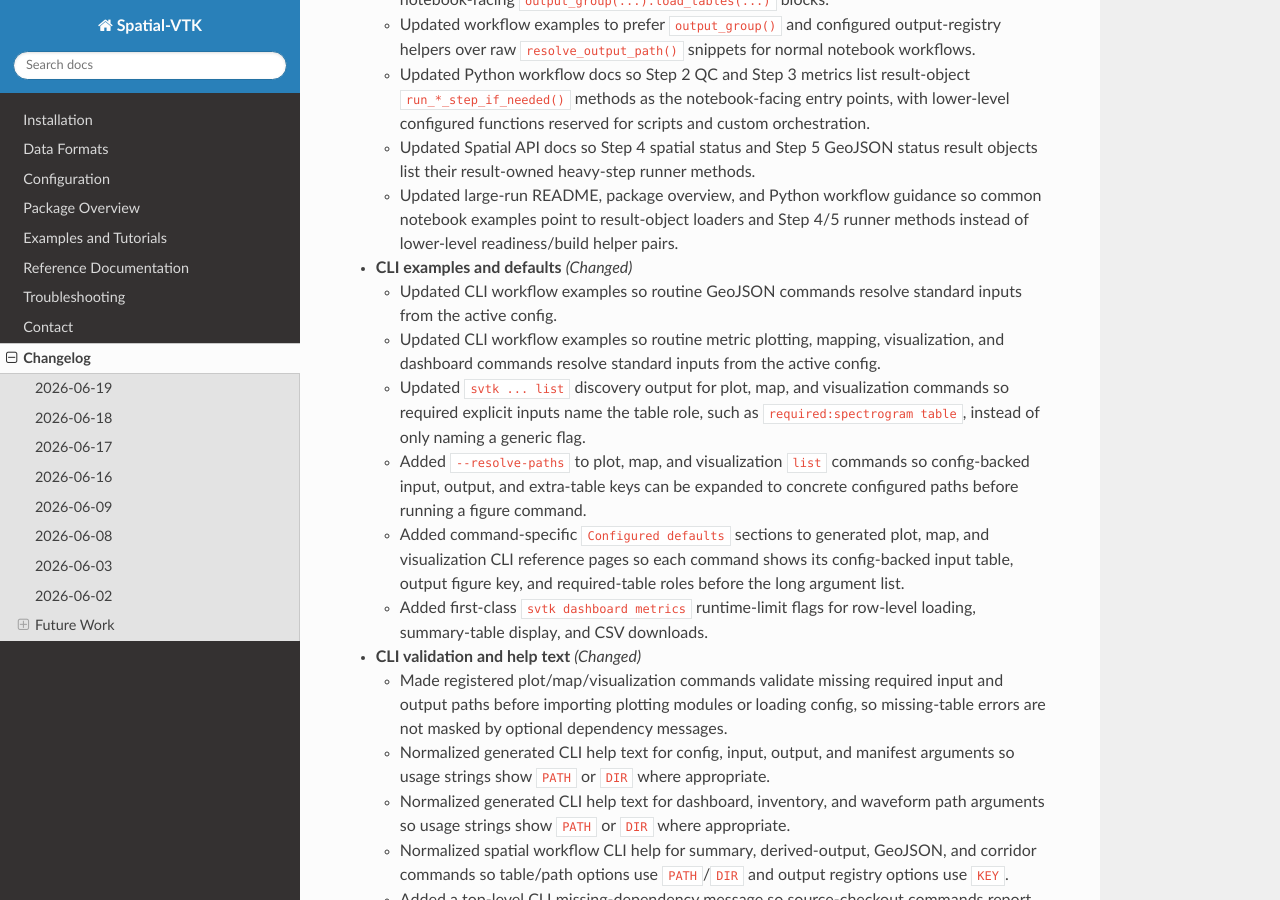
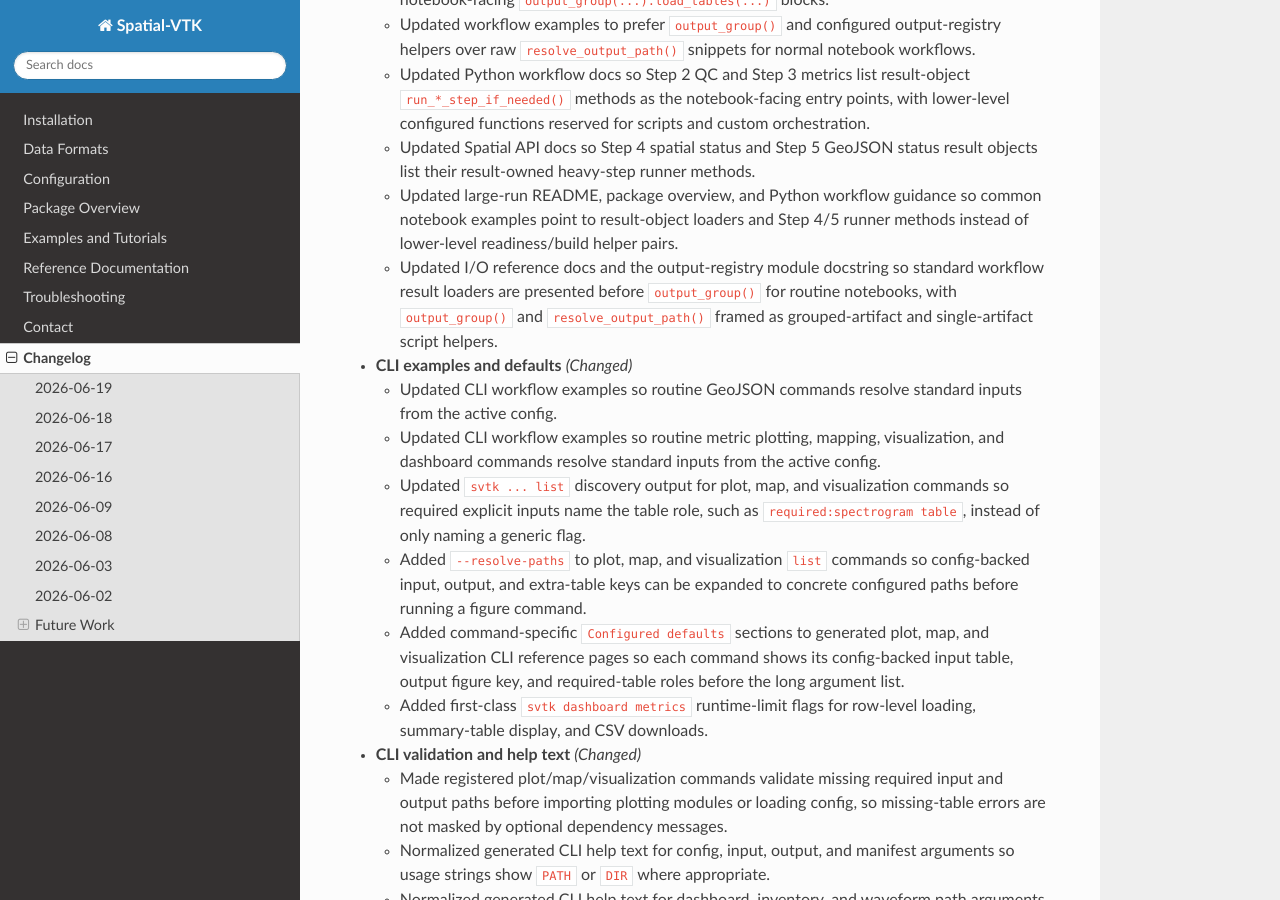
Before and after one commit to bcbirkel/spatial-vtk, a Sphinx documentation site: the page built from docs/changelog.rst, in a window 1280 px wide and 900 px high, scrolled down 4177 px. Built offline with Sphinx 7.4.7 and the Read the Docs theme 3.1.0, drawn with Linux system fonts in a browser that asks for light colours.

Commit message:
Prefer workflow outputs in IO docs

```diff
--- a/docs/changelog.rst
+++ b/docs/changelog.rst
@@ -225,6 +225,10 @@ Changelog
   - Updated large-run README, package overview, and Python workflow guidance
     so common notebook examples point to result-object loaders and Step 4/5
     runner methods instead of lower-level readiness/build helper pairs.
+  - Updated I/O reference docs and the output-registry module docstring so
+    standard workflow result loaders are presented before ``output_group()``
+    for routine notebooks, with ``output_group()`` and ``resolve_output_path()``
+    framed as grouped-artifact and single-artifact script helpers.
 
 - **CLI examples and defaults** *(Changed)*
 
```
Also changed, not shown: docs/reference/api/io.rst (+7 -5 lines), 2 other files.
